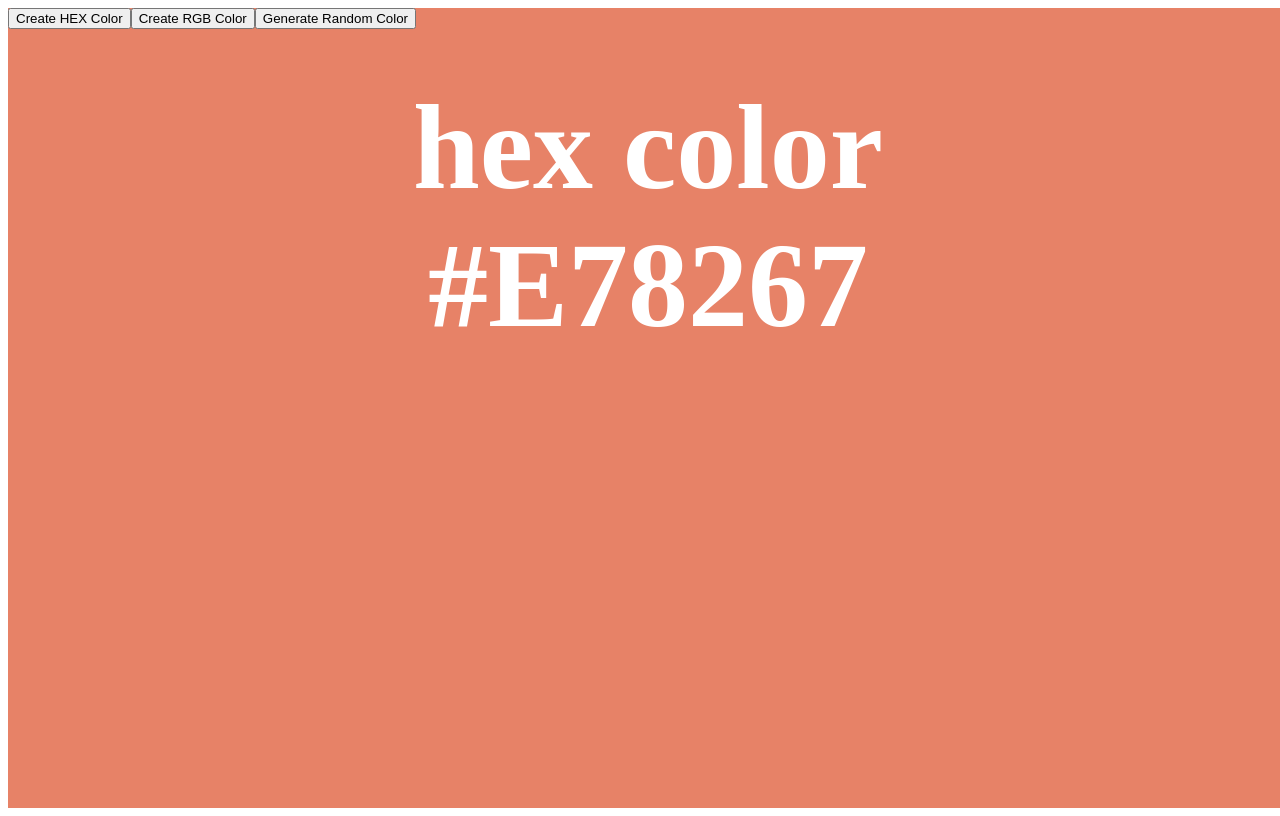
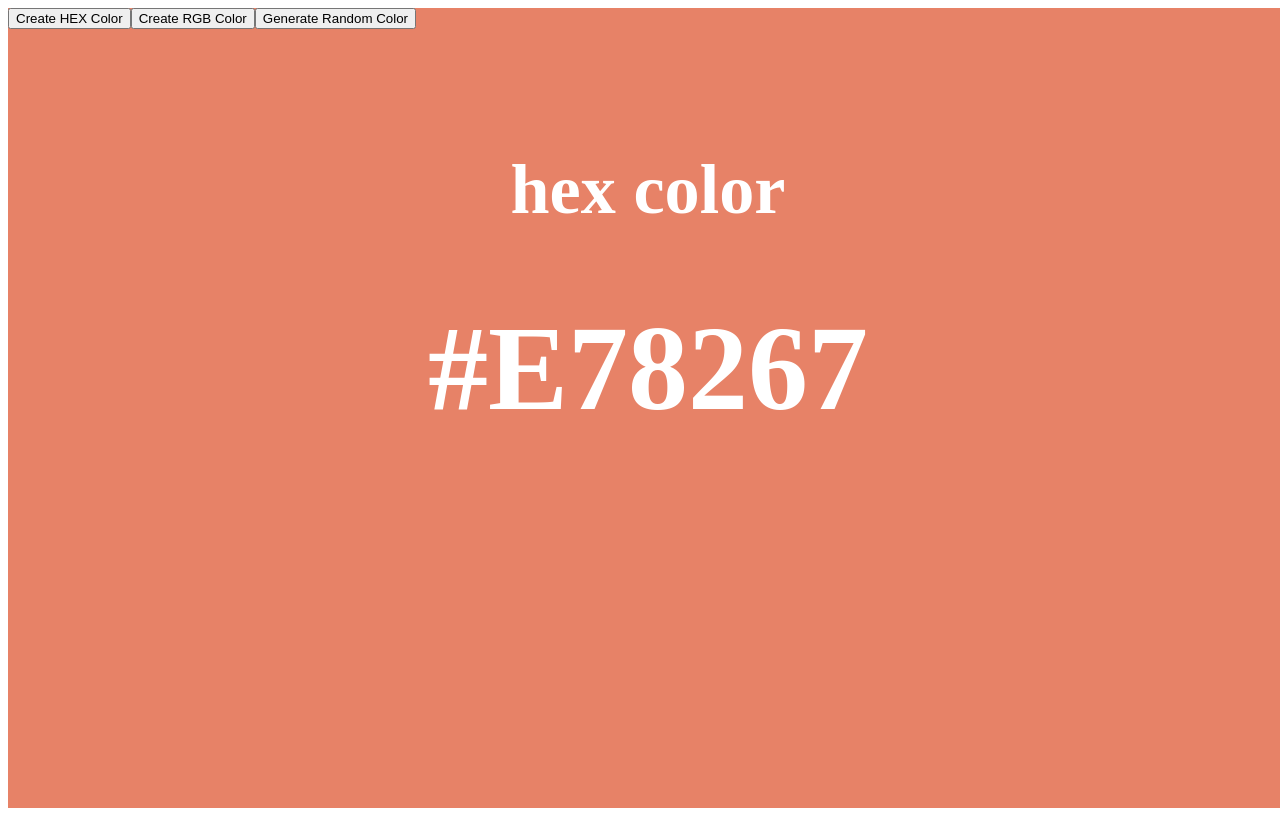
Before and after one commit to LaurenCummings/react-samples, a React (Vite) app: page / in a window 1280 px wide. Built offline with nearby package versions, Linux system fonts and the light colour scheme.

Commit message:
Made color type label smaller

```diff
--- a/src/components/ColorGenerator.jsx
+++ b/src/components/ColorGenerator.jsx
@@ -42,7 +42,7 @@ function ColorGenerator() {
                 Generate Random Color
             </button>
             <div className="color-label">
-                <h1>{typeOfColor} color</h1>
+                <h3>{typeOfColor} color</h3>
                 <h1>{color}</h1>
             </div>
         </div>
```
